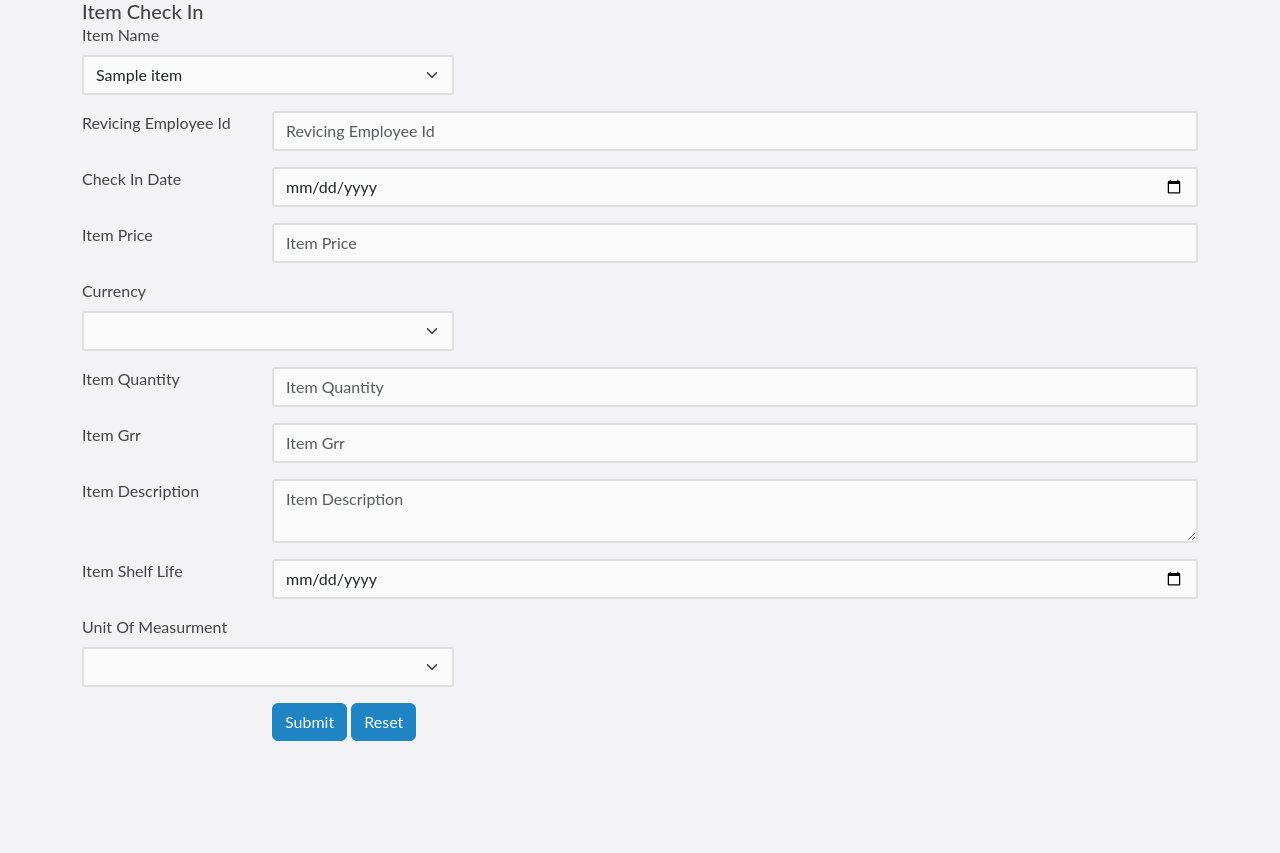
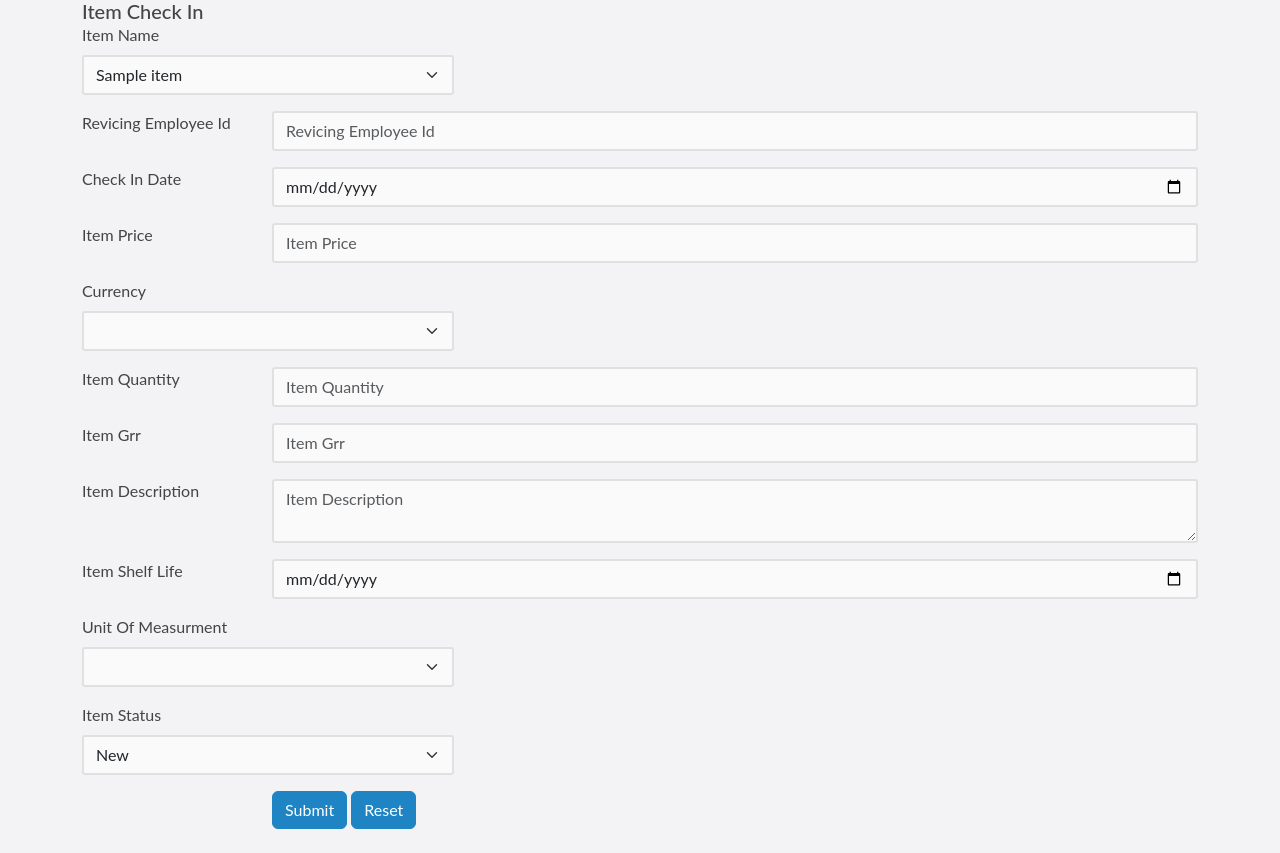
Before and after one commit to YabseraBogale/flask_erp, a Flask app: page /item_checkin in a window 1280 px wide. Shown: the part 63-916 px from the top of the page. Before the commit the page ends 804 px from the top, so only its background shows below. Run offline with Flask 3, Linux system fonts and the light colour scheme; a user stored in the database is signed in; tables that the repository leaves empty hold one stand-in row (values such as "Sample post"); lists and menus that the app fills with data are empty; some libraries are stand-ins or nearby versions; some web fonts are replaced.

Commit message:
added item status for checking the condition of items

```diff
--- a/app.py
+++ b/app.py
@@ -248,6 +248,7 @@ def item_checkout():
                 checkout_date=request.form["checkout_date"]
                 item_quantity=request.form["item_quantity"]
                 item_siv=request.form["item_siv"]
+                item_status=request.form["item_status"]
                 department=request.form["department"]
                 location_name=request.form["location"]
                 item_description=request.form["item_description"]
@@ -272,7 +273,7 @@ def item_checkout():
                 checkout_item=CheckOut(
                     item_name=item_name,return_employee_id=return_employee_id,checkout_date=checkout_date,
                     item_quantity=item_quantity,item_siv=item_siv,department=department,
-                    location_name=location_name,item_description=item_description,
+                    location_name=location_name,item_description=item_description,item_status=item_status,
                     unit_name=unit_name,employee_tin_number=session["employee_tin_number"])
                 db.session.add(checkout_item)
                 db.session.commit()
@@ -302,6 +303,7 @@ def item_checkin():
                 item_grr=request.form["item_grr"]
                 item_description=request.form["item_description"]
                 unit=request.form["unit"]
+                item_status=request.form["item_status"]
                 currency=request.form["currency"]
                 item_shelf_life=request.form["item_shelf_life"]
                 item_shelf_life=datetime.strptime(item_shelf_life, "%Y-%m-%d").date()
@@ -319,7 +321,8 @@ def item_checkin():
                         employee_tin_number=session["employee_tin_number"],item_price=item_price,
                         item_quantity=item_quantity,item_grr=item_grr,
                         item_description=item_description,unit_name=unit,
-                        checkin_date=checkin_date,currency_name=currency,item_shelf_life=item_shelf_life)
+                        checkin_date=checkin_date,currency_name=currency,
+                        item_shelf_life=item_shelf_life,item_status=item_status)
 
 
                 db.session.add(checkin_item)
--- a/templates/checkin.html
+++ b/templates/checkin.html
@@ -91,7 +91,7 @@
         </div>
 
 
-         <div class="mb-3 col-md-4">
+        <div class="mb-3 col-md-4">
           <label for="unit" class="form-label">Unit Of Measurment</label>
             <select name="unit" class="form-select" required>
                 {% for i in db_unit %}
@@ -100,6 +100,16 @@
             </select>
         </div>
 
+        <div class="mb-3 col-md-4">
+          <label for="Item Status" class="form-label">Item Status</label>
+            <select name="item_status" class="form-select" required>
+                <option value="New">New</option>
+                <option value="Used">Used</option>
+                <option value="Good">Good</option>
+                <option value="Poor">"Poor"</option>
+                <option value="Damaged">"Damaged"</option>
+            </select>
+        </div>
 
         <div class="mb-3 row">
           <div class="col-sm-10 offset-sm-2">
```
Also changed, not shown: database.py (+6 -1 lines), templates/checkout.html (+11 -0 lines).
